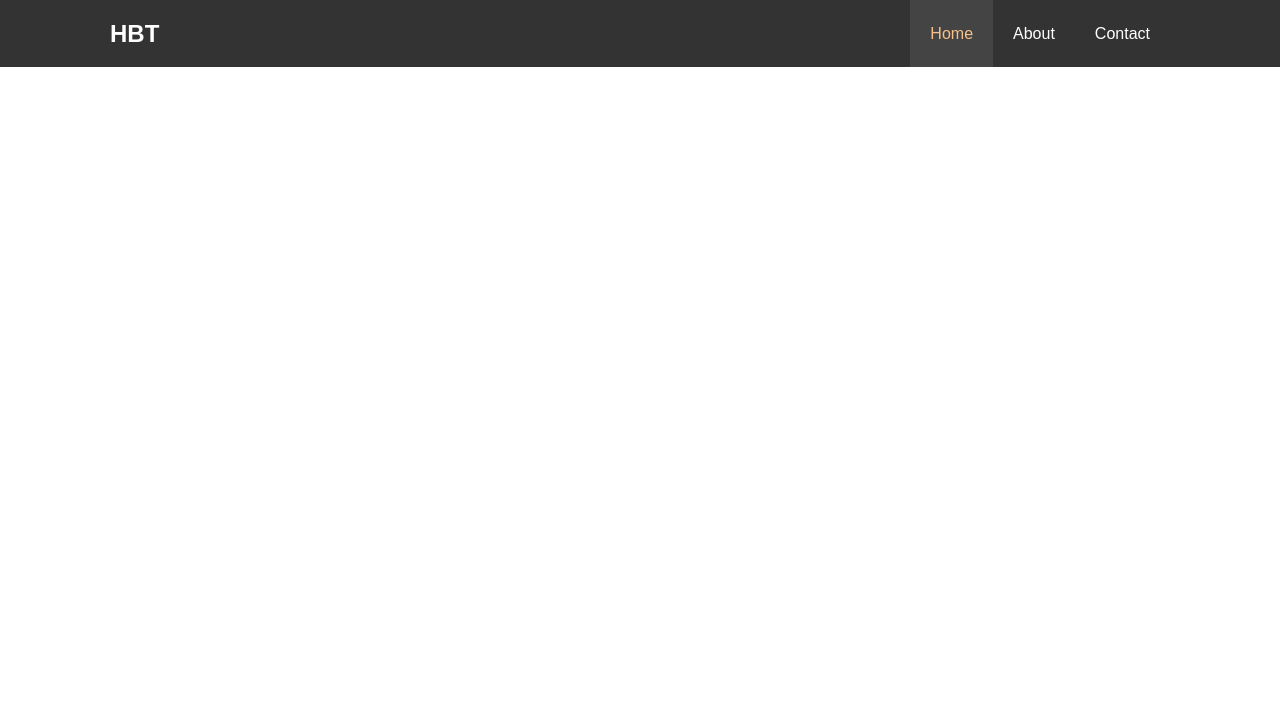
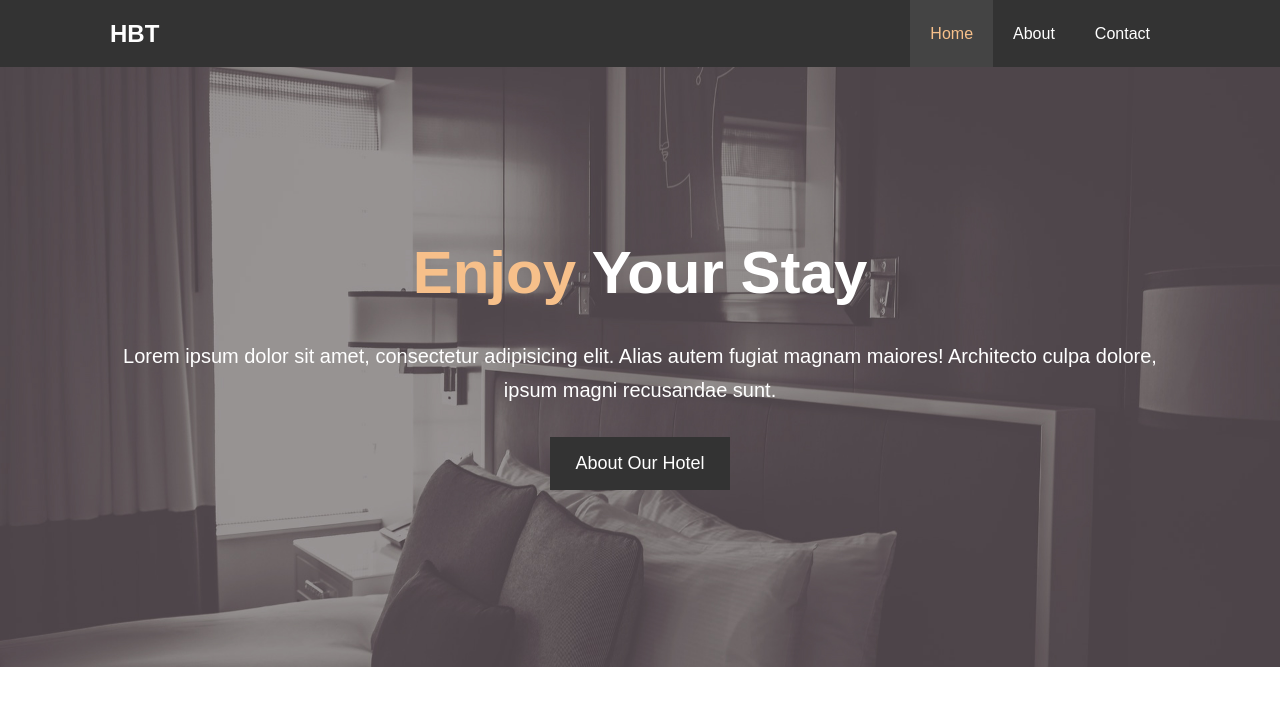
Before and after one commit to youssefnagdy/P2, a plain HTML site: page index.html in a window 1280 px wide. Drawn offline with Linux system fonts and the light colour scheme.

Commit message:
ShowCase Markup & Styling

```diff
--- a/css/main.css
+++ b/css/main.css
@@ -18,7 +18,7 @@ html,body
     line-height: 1.7em;
 }
 a{color:#333333;text-decoration: none}
-h1,h2,h3{padding-bottom: 20px}
+h1,h2,h3{padding-bottom:20px;}
 p{margin: 10px 0;}
 
 .container
@@ -67,3 +67,43 @@ p{margin: 10px 0;}
     background: #444;
     color: var(--layout-color);
 }
+.showcase
+{
+    background: url("../images/showcase.jpg") no-repeat center center/cover;
+    height: 600px;
+}
+.showcase-content {
+    color: white;
+    text-align: center;
+    padding: 170px 0;
+
+}
+.showcase-content h1
+{
+    font-size: 60px;
+    line-height: 1.2em;
+}
+.text-primary
+{
+    color: var(--layout-color);
+}
+.showcase-content p
+{
+    font-size: 20px;
+    line-height: 1.7em;
+    padding-bottom: 20px;
+}
+.showcase-content a
+{
+    display: inline-block;
+    font-size: 18px;
+    color: white;
+    background:#333;
+    padding: 13px 25px;
+    border: none;
+}
+.showcase-content a:hover
+{
+    background: var(--layout-color);
+    color: #333;
+}
--- a/index.html
+++ b/index.html
@@ -23,6 +23,16 @@
         </ul>
         </div>
     </nav>
+
+    <div class="showcase">
+        <div class="container">
+            <div class="showcase-content">
+                <h1><span class="text-primary">Enjoy</span> Your Stay</h1>
+                <p>Lorem ipsum dolor sit amet, consectetur adipisicing elit. Alias autem fugiat magnam maiores! Architecto culpa dolore, ipsum magni recusandae sunt.</p>
+                <a href="about.html">About Our Hotel</a>
+            </div>
+        </div>
+    </div>
 </header>
 
 
```
